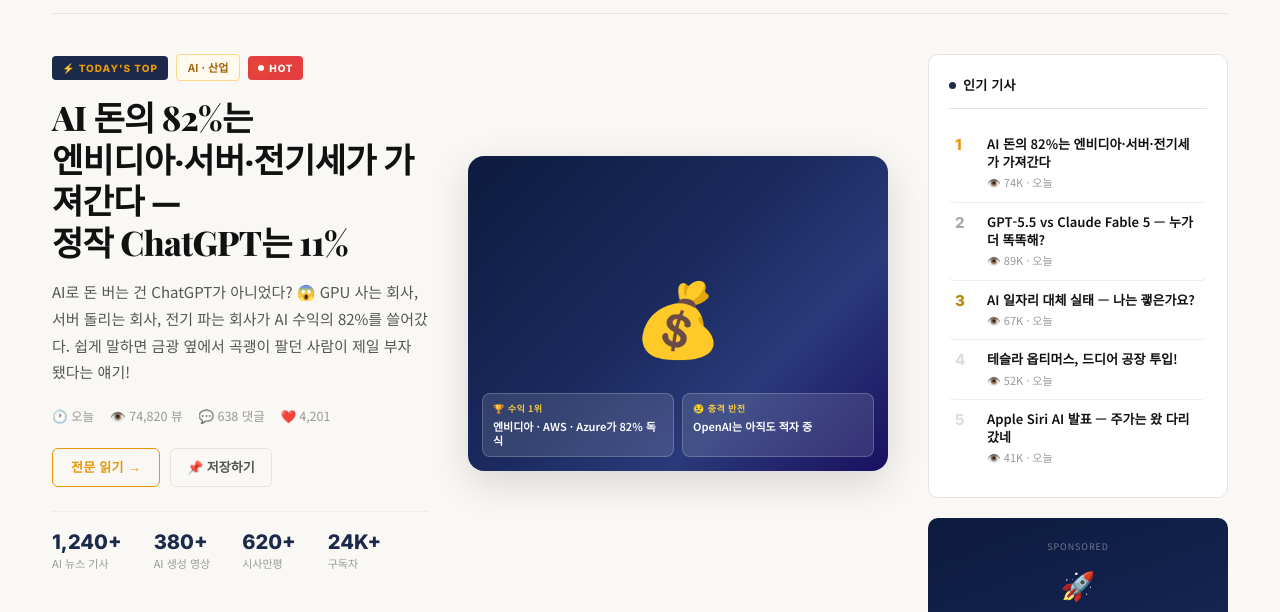
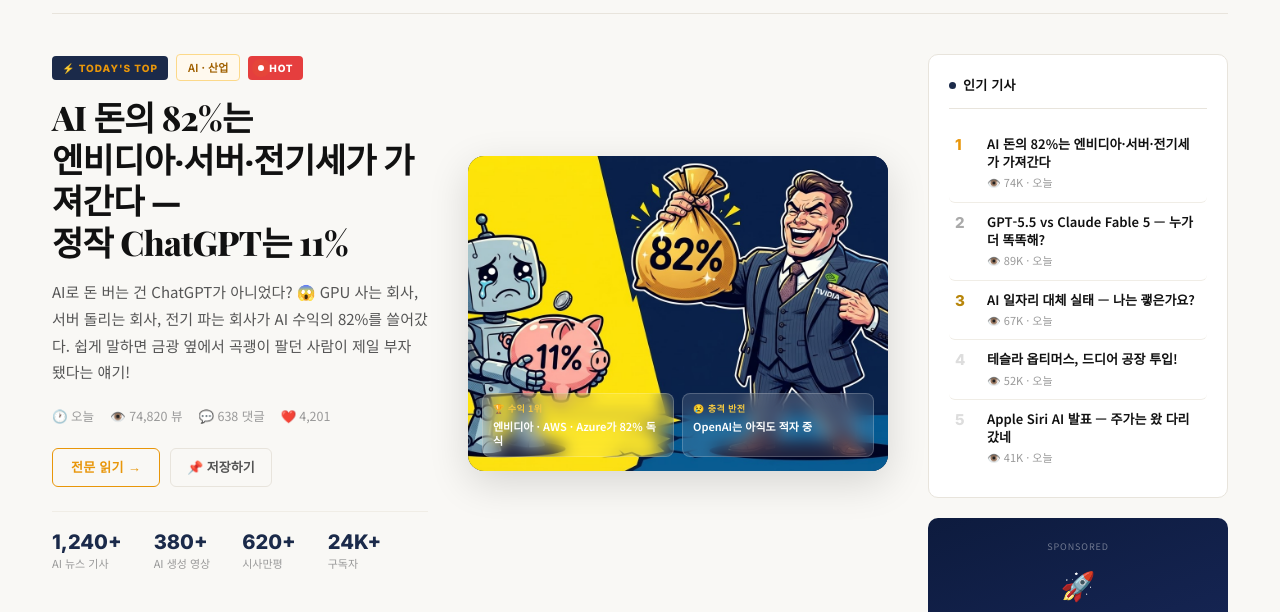
Before and after one commit to maruachi3338/www.aibite.co.kr, a plain HTML site: page index.html in a window 1280 px wide. Shown: the part 150-762 px from the top of the page. Drawn offline with nearby package versions, Linux system fonts and the light colour scheme.

Commit message:
Add files via upload

```diff
--- a/index.html
+++ b/index.html
@@ -457,12 +457,20 @@
   border-radius: var(--radius-lg);
   overflow: hidden;
   position: relative;
-  background: linear-gradient(135deg, #0d1b3e 0%, #1a2a5e 45%, #2a3a7a 70%, #1a1060 100%);
+  background: #0d1b3e;
   box-shadow: var(--shadow-lg);
   display: flex; align-items: center; justify-content: center;
   flex-direction: column; gap: 12px;
 }
-.ab-hero-img-emoji { font-size: 72px; }
+.ab-hero-img > img {
+  width: 100%;
+  height: 100%;
+  object-fit: cover;
+  display: block;
+  position: absolute;
+  top: 0; left: 0;
+}
+.ab-hero-img-emoji { display: none; }
 .ab-hero-img-mini-cards {
   display: flex; gap: 8px;
   position: absolute; bottom: 14px; left: 14px; right: 14px;
@@ -1309,7 +1317,7 @@
       </div>
       <div class="ab-hero-right">
         <div class="ab-hero-img">
-          <div class="ab-hero-img-emoji">💰</div>
+          <img src="./images/thumb_01_a.png" alt="AI 수익 82% 썸네일" />
           <div class="ab-hero-img-mini-cards">
             <div class="ab-hero-img-mini">
               <div class="ab-hero-img-mini-tag">🏆 수익 1위</div>
```
